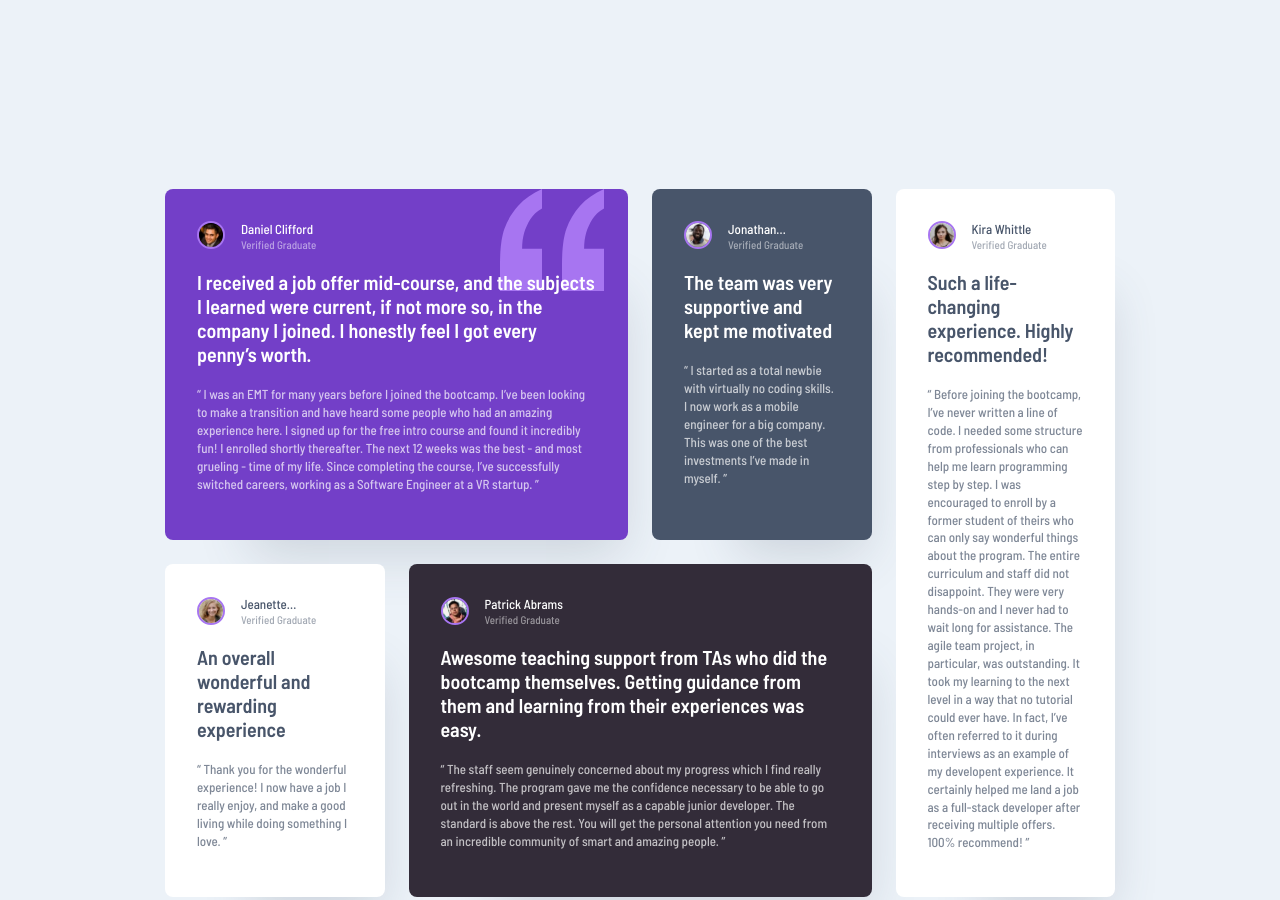
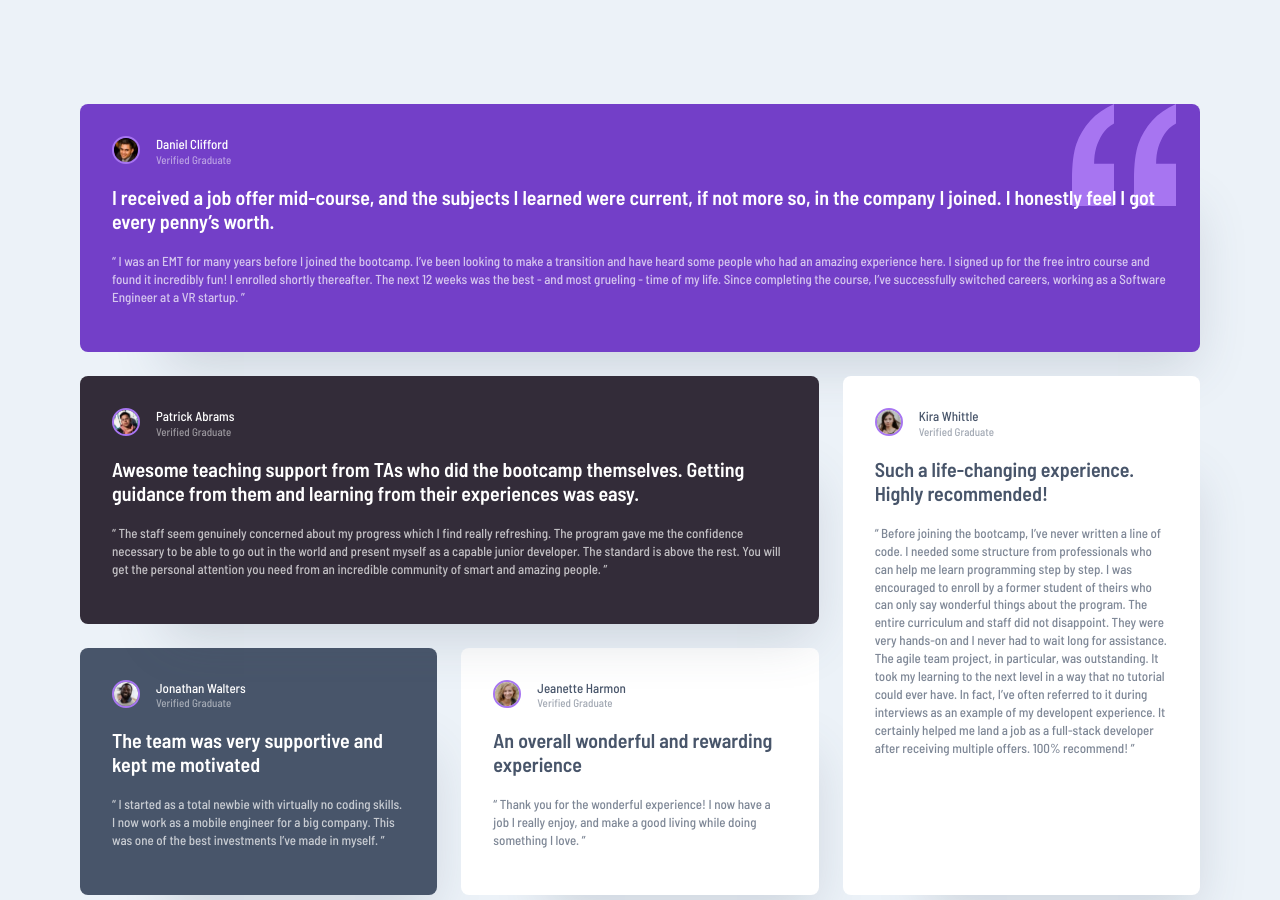
Before and after one commit to hliejun/frontend-learning-group, a plain HTML site: page testimonials-grid-section-main/index.html in a window 1280 px wide. Shown: the top 900 px of the page. Drawn offline with Linux system fonts and the light colour scheme.

Commit message:
testimonial-grid-section / LJ / Style fixes

```diff
--- a/testimonials-grid-section-main/styles/main.css
+++ b/testimonials-grid-section-main/styles/main.css
@@ -357,7 +357,7 @@ footer {
       "fifth fifth fifth"
       "third fourth fourth";
 
-    margin: 2.4rem;
+    margin: var(--gap-m);
   }
 }
 
@@ -368,11 +368,23 @@ footer {
       "fifth fifth fifth"
       "third fourth fourth";
 
-    margin: 5rem;
+    margin: var(--gap-l);
   }
 }
 
 @media only screen and (min-width: 1024px) {
+  .container {
+    grid-template-areas:
+      "first first first"
+      "fourth fourth fifth"
+      "second third fifth"
+      "second third fifth";
+
+    margin: 8rem;
+  }
+}
+
+@media only screen and (min-width: 1400px) {
   .container {
     grid-template-areas:
       "first first second fifth"
```
